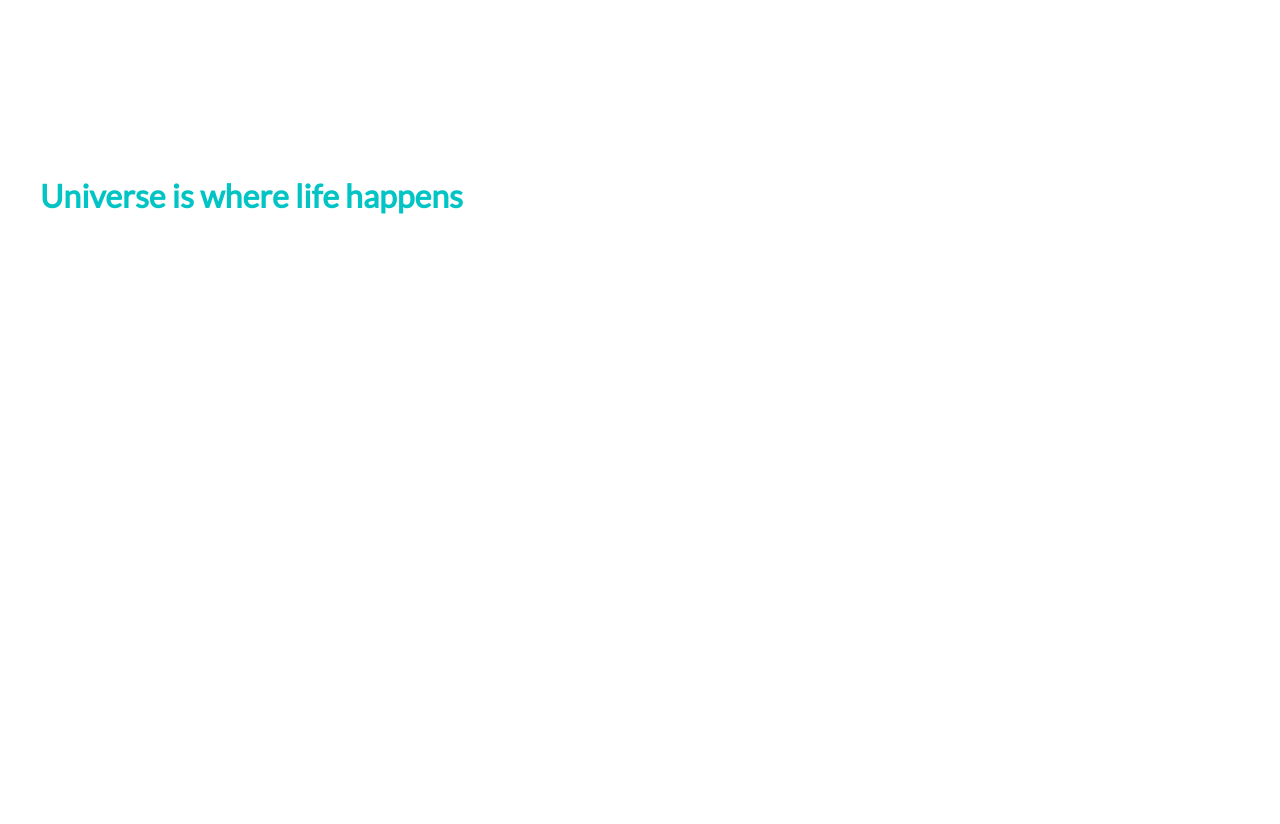
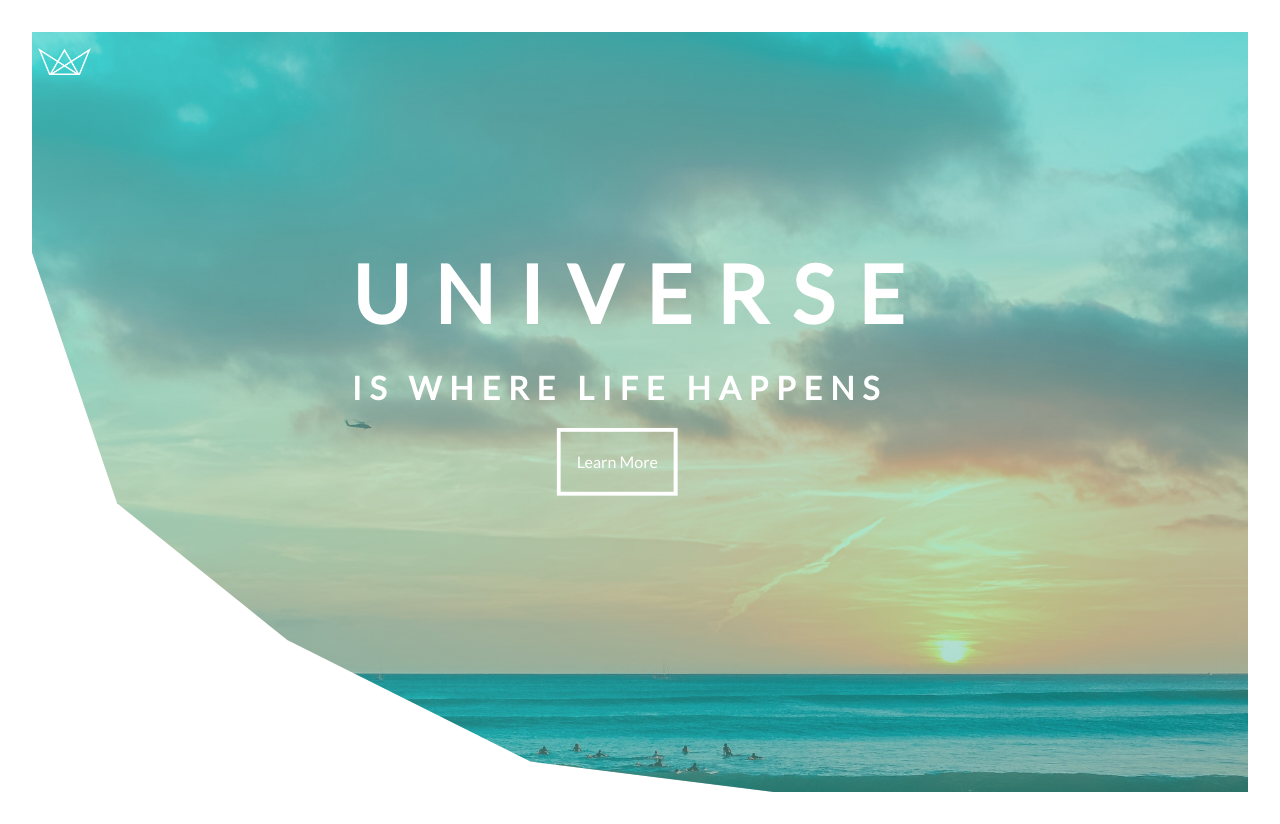
Before and after one commit to SandrinoJ/Landingpage, a plain HTML site: page index.html in a window 1280 px wide. Before the commit the page ends 800 px from the top, so only its background shows below. Drawn offline with Linux system fonts and the light colour scheme.

Commit message:
Parandus

```diff
--- a/css/style.css
+++ b/css/style.css
@@ -1,26 +1,121 @@
 :root {
-    --dark-color:rgb(2, 129, 112);
-    --medium-color:rgb(33, 185, 165);
-    --light-color:rgb(132, 241, 227);
+    --dark-color:rgba(2, 129, 112, 0.226);
+    --medium-color:rgba(33, 185, 165, 0.308);
+    --light-color:rgba(132, 241, 226, 0.479);
 }
 
-*{
-    margin: 0.1;
-    padding: 10;
-    box-sizing: border-box;
+* {
+   margin: 0;
+   padding: 0;
+   box-sizing: border-box;
+}
 
-}
-body{
+body {
     font-family: 'Lato', sans-serif;
     font-size: 1rem;
     line-height: 1.7;
-    color: rgb(3, 196, 196);
+    color: rgba(11, 73, 207, 0.418);
     padding: 2rem;
 }
 
 .header {
     height: 95vh;
-    background-image: linear-gradient(to right bottom, var(--light-color), var(--medium-color)),url('../img/pexels-jess-vide-5006602.jpg');
+    background-image: linear-gradient(to bottom right,
+    var(--light-color), var(--medium-color)), url('../img/pexels-jess-vide-5006602.jpg');
     background-size: cover;
     background-position: top;
+    clip-path: polygon(0 29%, 0 0, 35% 0%, 65% 0%, 100% 0, 100% 32%, 100% 61%, 100% 100%, 61% 100%, 41% 96%, 21% 80%, 7% 62%);
 }
+
+.btn {
+    position: absolute;
+    top: 90%;
+    left: 30%;
+    color: white;
+    text-decoration: none;
+    border: 4px solid white;
+    padding: 1rem;
+    margin: 2rem;
+    opacity: 0;
+    animation-name: btn;
+    animation-duration: 3s;
+    animation-fill-mode: forwards;
+    animation-delay: 3s;
+}
+
+.logo-box {
+    position: absolute;
+    top: 6%;
+    left: 3%;
+}
+
+.logo {
+    height: 1.7rem;
+}
+
+.text-box {
+    position: absolute;
+    top: 40%;
+    left: 50%;
+    transform: translate(-50%, -50%);
+}
+
+.heading-primary {
+    color: #fff;
+    text-transform: uppercase;
+}
+
+.heading-primary-main {
+    display: block;
+    font-size: 5rem;
+    letter-spacing: 1.5rem;
+    animation-name: moveInLeft;
+    animation-duration: 3s;
+    animation-timing-function: ease-out;
+}
+
+@keyframes moveInLeft {
+    0% {
+        opacity: 0;
+        transform: translateX(-100px);
+    }
+
+    80% {
+        transform: translateX(10px);
+    }
+
+    100% {
+        opacity: 1;
+        transform: translateX(0);
+    }
+}
+
+.heading-primary-sub {
+    display: block;
+    font-size: 2rem;
+    letter-spacing: 0.5rem;
+    animation-name: moveInRight;
+    animation-duration: 3s;
+    animation-timing-function: ease-out;
+}
+
+@keyframes moveInRight {
+    0% {
+        opacity: 0;
+        transform: translateX(100px)
+    }
+
+    80% {
+        transform: translateX(-10px)
+    }
+
+    100% {
+        opacity: 1;
+        transform: translateX(0);
+    }
+}
+
+@keyframes btn {
+    0% {opacity: 0}
+    100% {opacity:100}
+}
--- a/index.html
+++ b/index.html
@@ -3,21 +3,23 @@
 <head>
     <meta charset="UTF-8">
     <meta name="viewport" content="width=device-width, initial-scale=1.0">
+    <meta http-equiv="X-UA-Compatible" content="ie=edge">
+    <title>Landing Page</title>
     <link rel="stylesheet" href="css/style.css">
     <link href="https://fonts.googleapis.com/css2?family=Lato&display=swap" rel="stylesheet">
-    <title>Doc</title>
 </head>
 <body>
- <header class="Header">
+    <header class="header">
         <div class="logo-box">
             <img class="logo" src="img/logo-white.png" alt="">
         </div>
 
         <div class="text-box">
             <h1 class="heading-primary">
-    <span class="Heading-primary-main">Universe</span>
-    <span class="Heading-primary-main">is where life happens</span>
+                <span class="heading-primary-main">Universe</span>
+                <span class="heading-primary-sub">is where life happens</span>
             </h1>
+            <a href="https://et.wikipedia.org/wiki/HTML" class ="btn"> Learn More </a>
         </div>
 
     </header>
```
Lines whose indentation alone changed are shown as unchanged.
